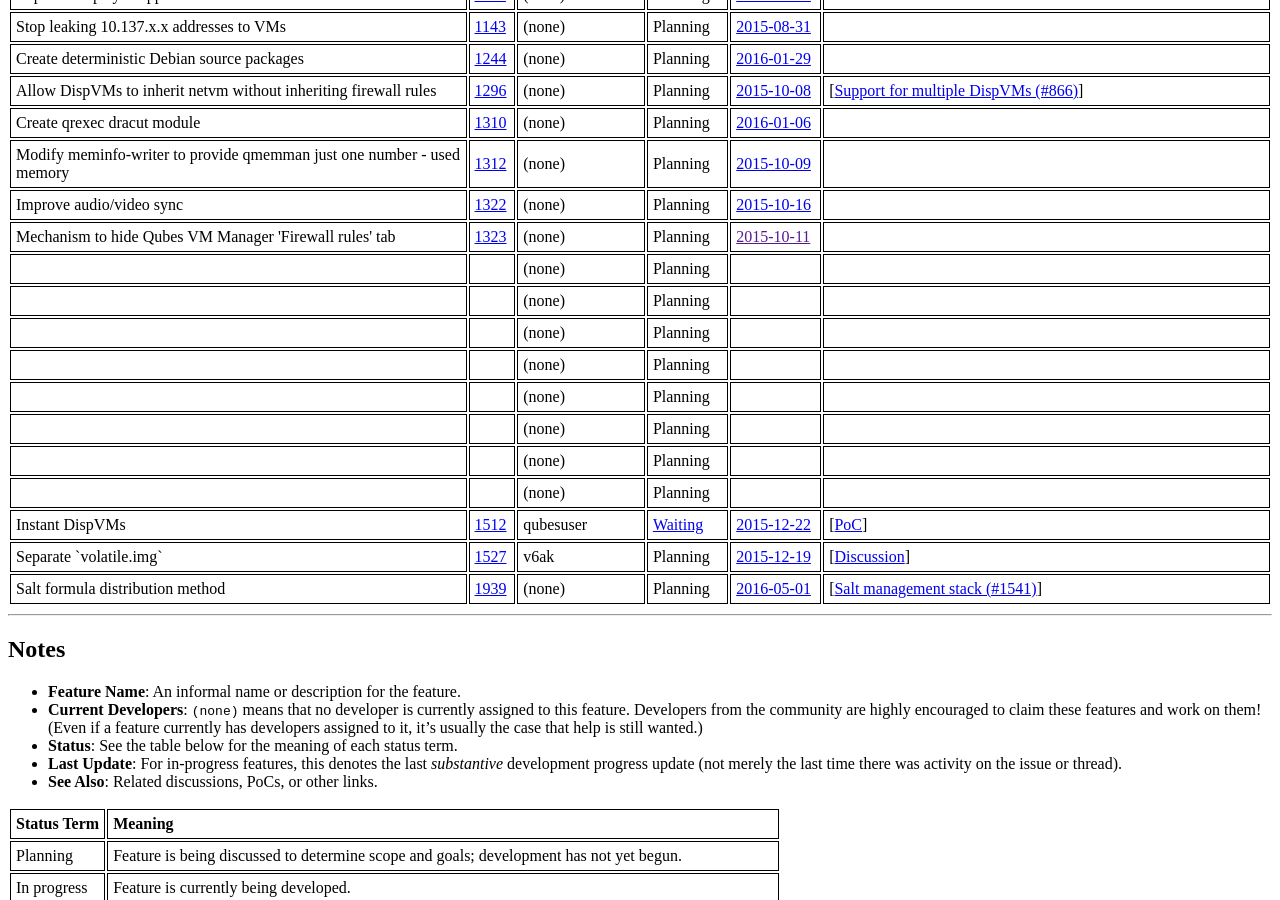
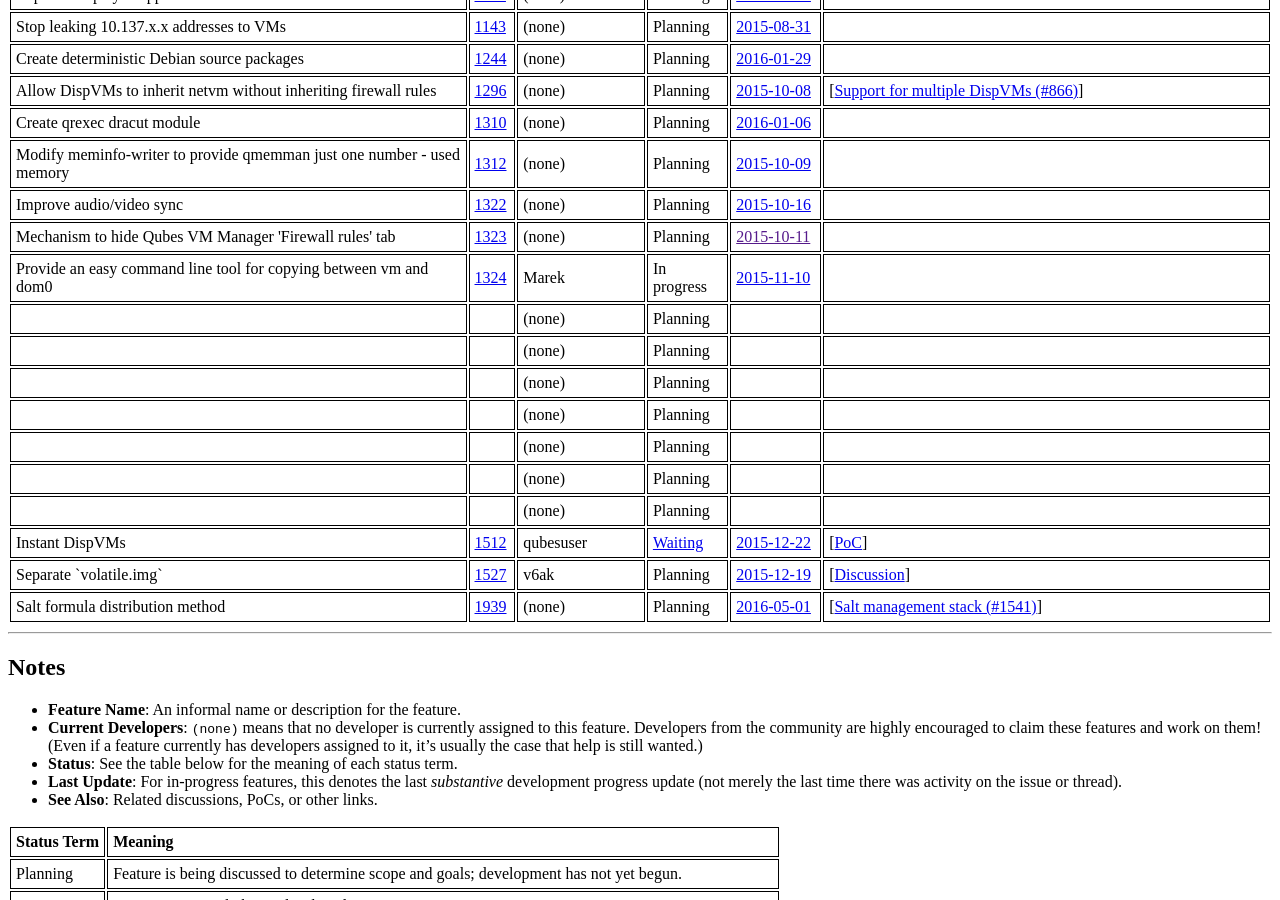
Before and after one commit to QubesOS/qubes-issues, a Jekyll site: the page built from index.md, in a window 1280 px wide and 900 px high, scrolled down 1674 px. Built offline with Jekyll 4.4.1, drawn with Linux system fonts in a browser that asks for light colours.

Commit message:
Track #1324

```diff
--- a/_data/features.yml
+++ b/_data/features.yml
@@ -752,15 +752,15 @@
   - desc   :
     url    :
 
-- name   :
-  issue  :
-  devs   :
+- name   : Provide an easy command line tool for copying between vm and dom0
+  issue  : 1324
+  devs   : Marek
   status :
-    code   :
+    code   : In progress
     url    :
   updated:
-    date   :
-    url    :
+    date   : 2015-11-10
+    url    : https://github.com/QubesOS/qubes-issues/issues/1324#issuecomment-155655636
   info   :
   - desc   :
     url    :
```
